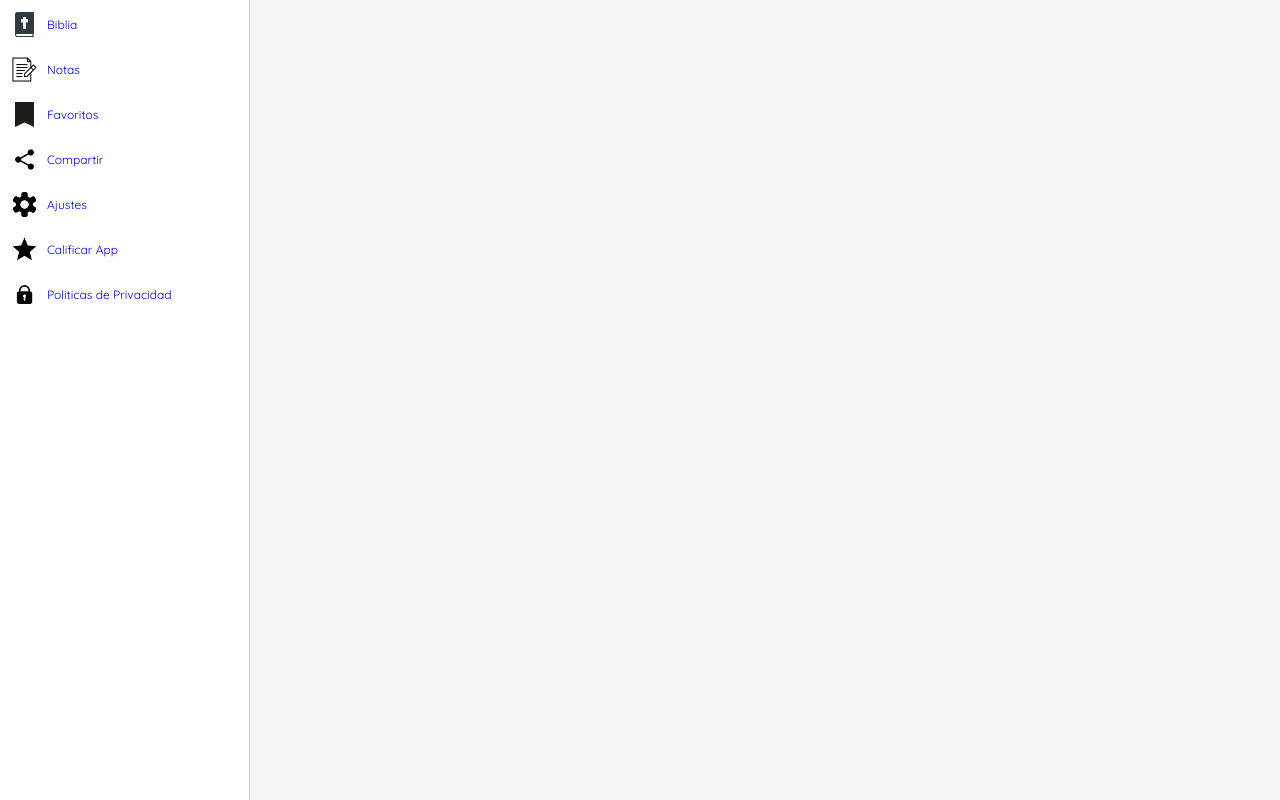
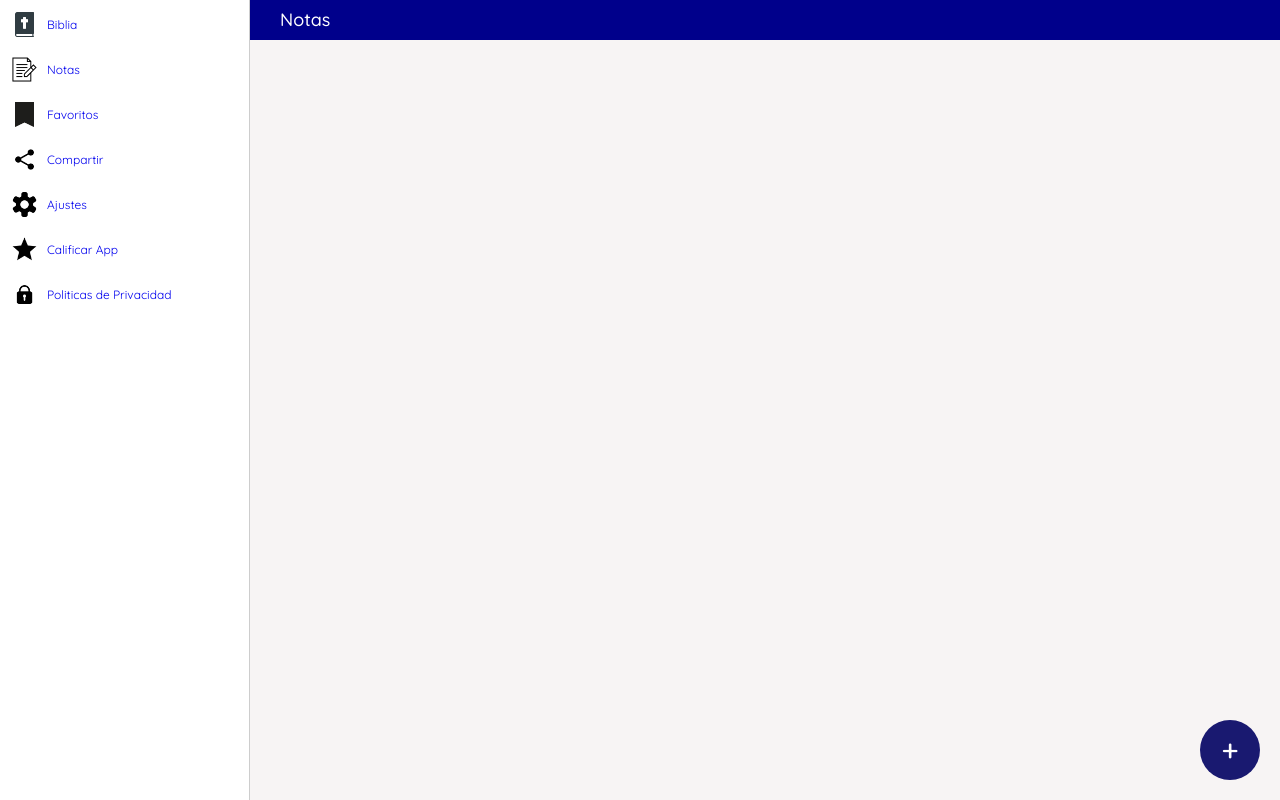
Before and after one commit to HenryAprendo/the-bible, an Angular app: page /notes in a window 1280 px wide. Before the commit this address led to /. Built offline with nearby package versions, Linux system fonts and the light colour scheme.

Commit message:
Modulo de notas, header y boton flotante para una nueva nota

```diff
--- a/src/app/app-routing.module.ts
+++ b/src/app/app-routing.module.ts
@@ -21,6 +21,10 @@ const routes: Routes = [
   {
     path: 'search',
     component: SearchComponent
+  },
+  {
+    path: 'notes',
+    loadComponent: () => import('./notes/notes/notes.component').then(m => m.NotesComponent)
   }
 
 ];
--- a/src/app/app.component.html
+++ b/src/app/app.component.html
@@ -9,7 +9,7 @@
           <a class="item__ancla" routerLink="/bible"><span class="item__icon item__icon-bible--mobile"></span>Biblia</a>
         </li>
         <li class="list__item">
-          <a class="item__ancla" routerLink="#"><span class="item__icon item__icon-note"></span>Notas</a>
+          <a class="item__ancla" routerLink="/notes"><span class="item__icon item__icon-note"></span>Notas</a>
         </li>
         <li class="list__item">
           <a class="item__ancla" routerLink="#"><span class="item__icon item__icon-favorite"></span>Favoritos</a>
@@ -40,7 +40,7 @@
           <a class="item__ancla" routerLink="/bible"><span class="item__icon item__icon-bible"></span>Biblia</a>
         </li>
         <li class="list__item">
-          <a class="item__ancla" routerLink="#"><span class="item__icon item__icon-note"></span>Notas</a>
+          <a class="item__ancla" routerLink="/notes"><span class="item__icon item__icon-note"></span>Notas</a>
         </li>
         <li class="list__item">
           <a class="item__ancla" routerLink="#"><span class="item__icon item__icon-favorite"></span>Favoritos</a>
--- /dev/null
+++ b/src/app/notes/notes/notes.component.html
@@ -0,0 +1,8 @@
+<app-header [title]="title">
+</app-header>
+
+<main>
+    <div class="main__container">
+        <div class="add__button">+</div>
+    </div>
+</main>
--- /dev/null
+++ b/src/app/notes/notes/notes.component.scss
@@ -0,0 +1,24 @@
+
+.add__button {
+    width: 6rem;
+    height: 6rem;
+    background-color:midnightblue;
+    color: white;
+    font-size: 3rem;
+    font-weight: 500;
+    border-radius: 50%;
+
+    display: flex;
+    justify-content: center;
+    align-items: center;
+
+    position: absolute;
+    bottom: 2rem;
+    right: 2rem;
+}
+
+.add__button:hover {
+    transform: scale(1.05);
+    cursor: pointer;
+    color: red;
+}
--- /dev/null
+++ b/src/app/notes/notes/notes.component.ts
@@ -0,0 +1,16 @@
+import { Component } from '@angular/core';
+import { CommonModule } from '@angular/common';
+import { SharedModule } from './../../shared/shared.module';
+
+@Component({
+  selector: 'app-notes',
+  standalone: true,
+  imports: [CommonModule, SharedModule],
+  templateUrl: './notes.component.html',
+  styleUrls: ['./notes.component.scss']
+})
+export class NotesComponent {
+
+  title: string = 'Notas';
+
+}
--- a/src/app/shared/components/header/header.component.scss
+++ b/src/app/shared/components/header/header.component.scss
@@ -1,5 +1,4 @@
 header {
     background-color: darkblue;
-    height: 4rem;
     padding: 0 1rem;
 }
--- a/src/app/shared/components/nav/nav.component.scss
+++ b/src/app/shared/components/nav/nav.component.scss
@@ -1,6 +1,6 @@
 
 .nav__list {
-    height: 3rem;
+    height: 4rem;
     width: 15rem;
     // padding: 0 1rem;
 
```
Also changed, not shown: 1 other file (tests, documents, lock files or other folders).
